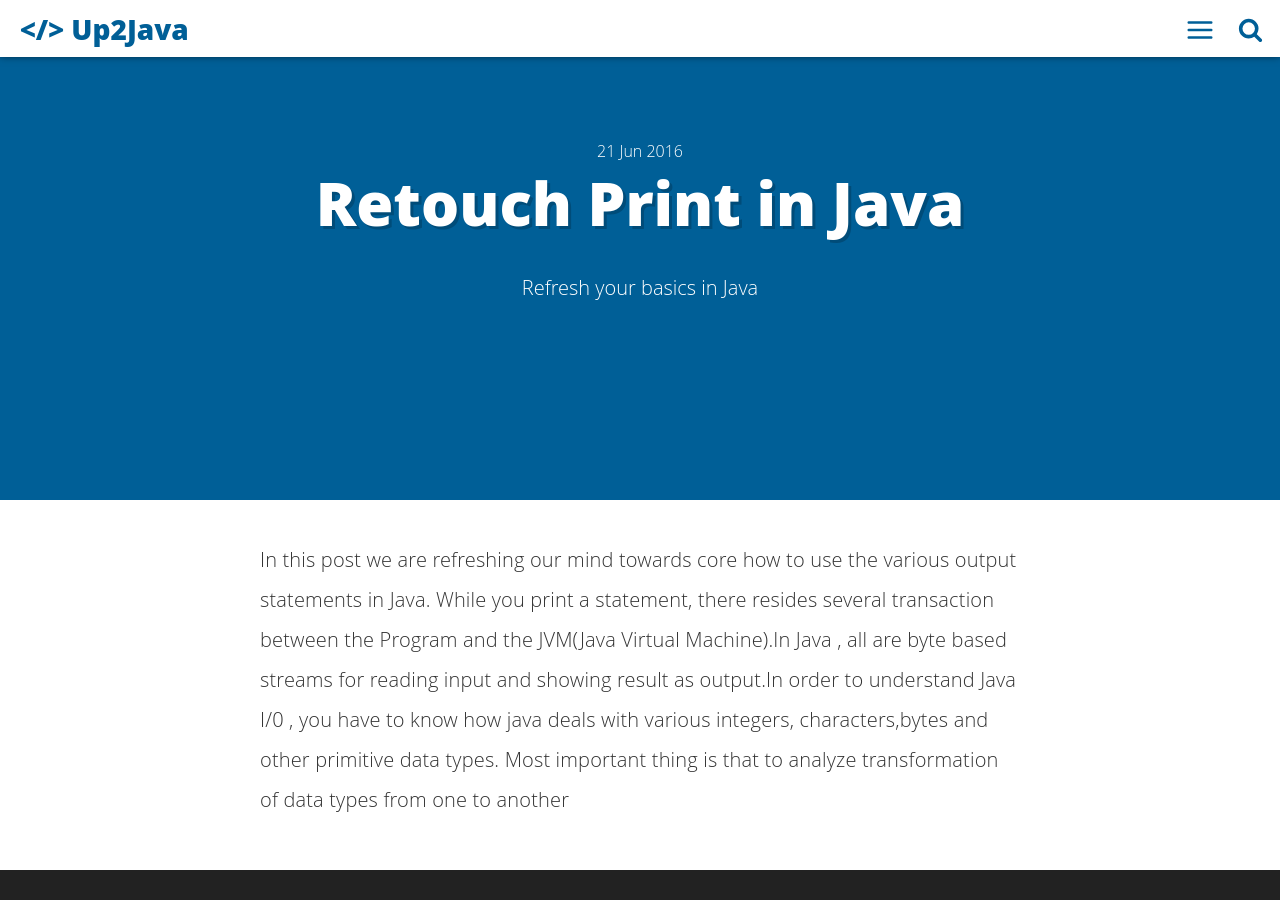
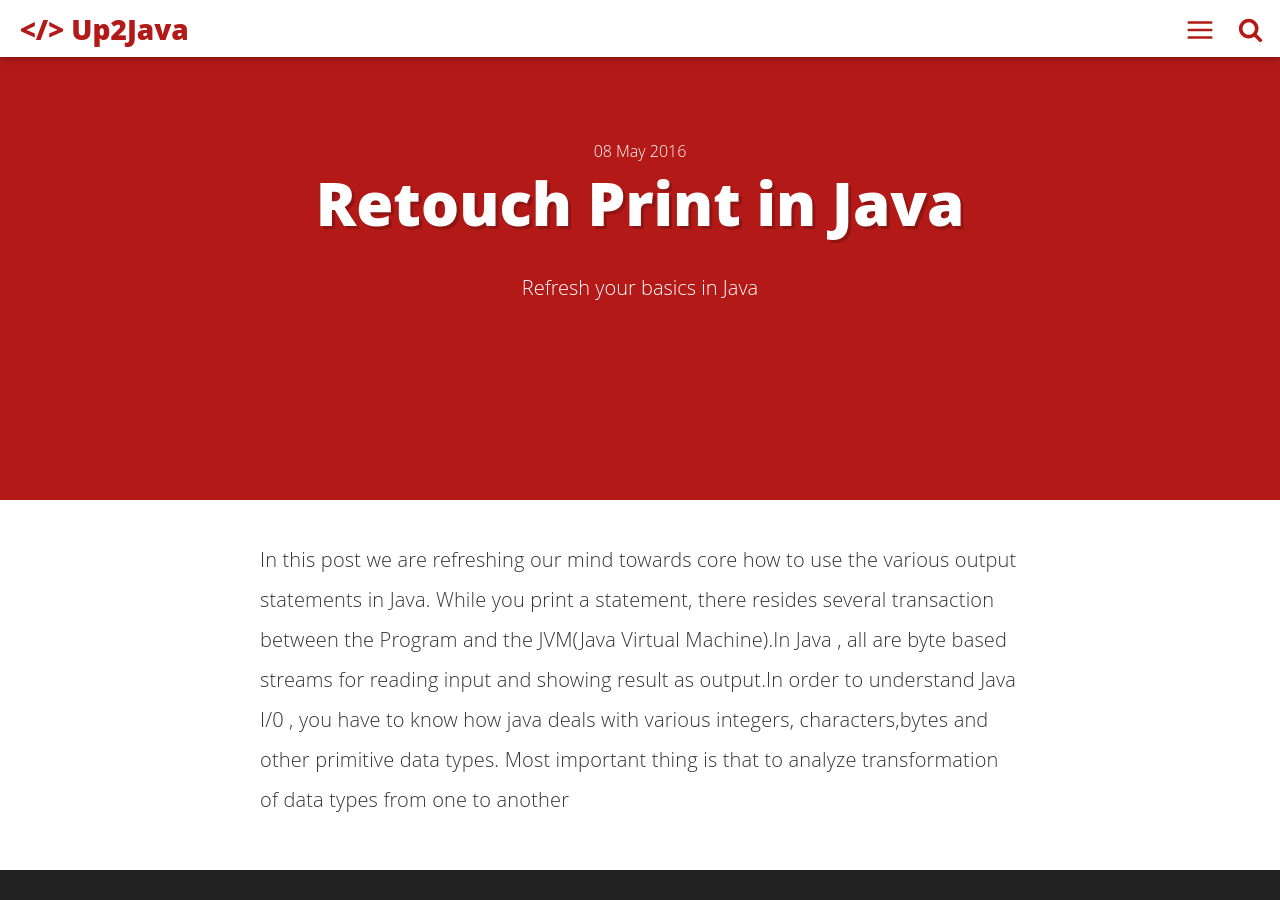
Before and after one commit to bpsabariraja/bpsabariraja.github.io, a Jekyll site: the page built from _posts/2016-06-21-hello-world-java.md, in a window 1280 px wide and 900 px high. Built offline with Jekyll 4.4.1, drawn with Linux system fonts in a browser that asks for light colours; comment, search, counter and statistics services are not loaded.

Commit message:
Update 2016-06-21-hello-world-java.md

```diff
--- a/_posts/2016-06-21-hello-world-java.md
+++ b/_posts/2016-06-21-hello-world-java.md
@@ -1,10 +1,10 @@
 ---
 layout: post
 title: "Retouch Print in Java"
-date: 2016-06-21
+date: 2016-05-08 20:34:26
 image: '/assets/img/'
 description: 'Refresh your basics in Java'
-main-class: 'java'
+main-class: 'jekyll'
 color: '#B31917'
 tags:
 - java
```
